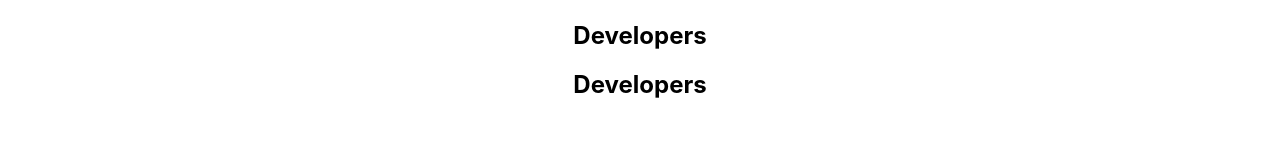
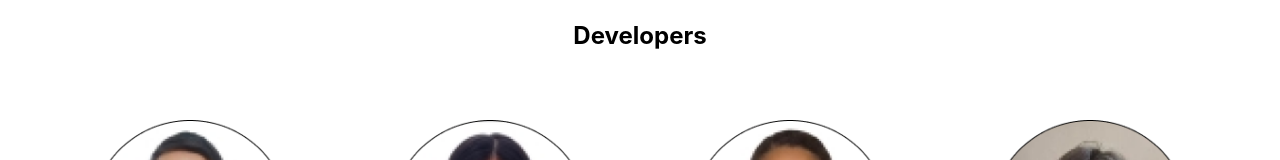
Before and after one commit to lRBRTlRobby/EvoHub, a React (Create React App) app: page /UserAboutUs in a window 1280 px wide. Shown: the part 375-535 px from the top of the page. Built offline with nearby package versions, Linux system fonts and the light colour scheme.

Commit message:
update homepage

```diff
--- a/src/User/UserAboutUs.js
+++ b/src/User/UserAboutUs.js
@@ -45,7 +45,6 @@ const Developers = [
       <br/>
       <br/>
       <h2 style={{display:"flex", justifyContent:"center"}}>Developers</h2>
-      <h2  style={{display:"flex", justifyContent:"center"}}>Developers</h2>
       <div style={{display:"flex", justifyContent:"center"}}>
           {Developers.map((developer, index) => (
                     <div>
```
